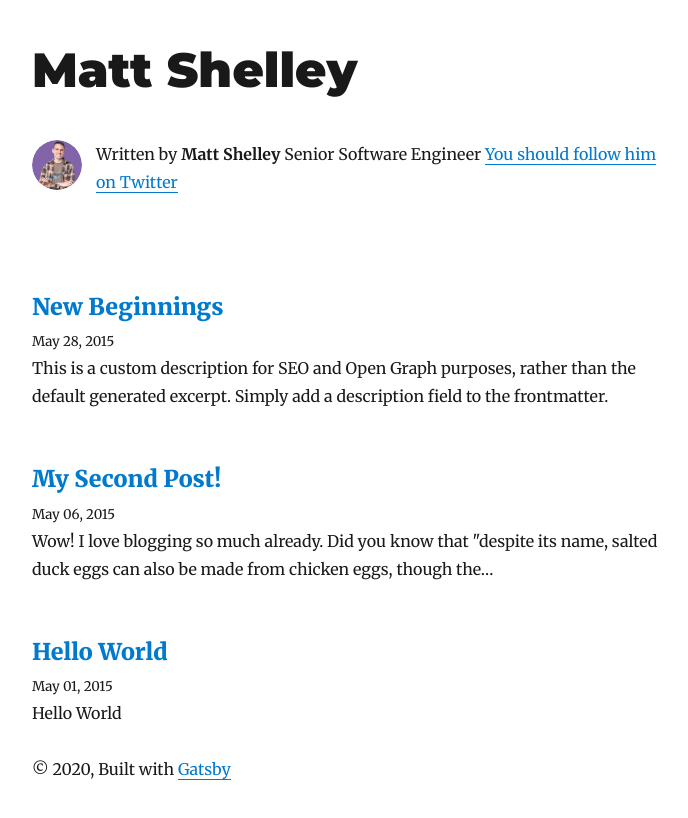
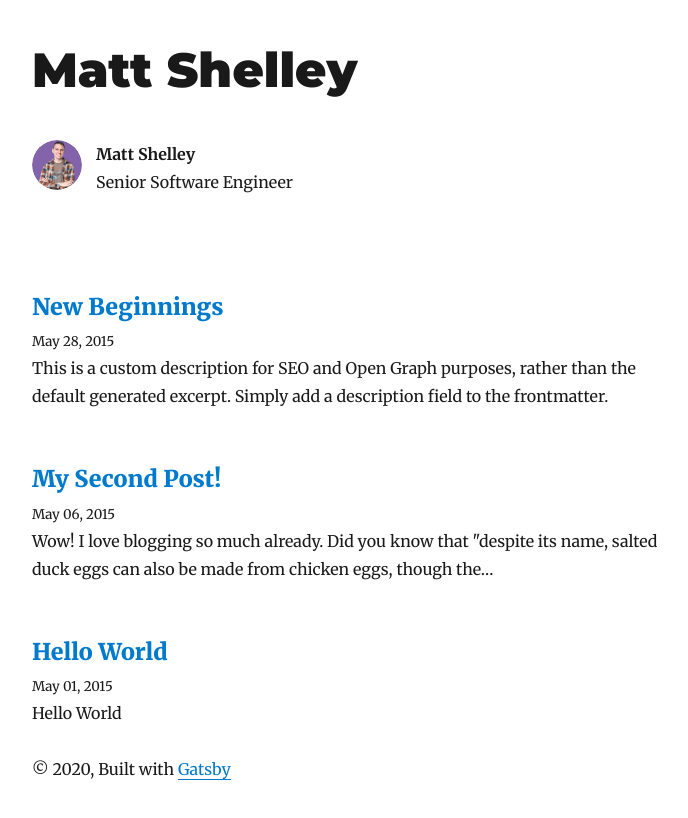
Before and after one commit to mattscripted/mattscripted.github.io, a Gatsby site: page / in a window 1280 px wide. Shown: the whole page, without its empty margins (293-981 px from the left). Built offline with nearby package versions, Linux system fonts and the light colour scheme; Gatsby itself is replaced by a stand-in of ours; some packages are replaced by stand-ins of ours.

Commit message:
Clean up bio text

```diff
--- a/src/components/bio.tsx
+++ b/src/components/bio.tsx
@@ -27,15 +27,13 @@ const Bio = () => {
             name
             summary
           }
-          social {
-            twitter
-          }
         }
       }
     }
   `)
 
-  const { author, social } = data.site.siteMetadata
+  const { author } = data.site.siteMetadata
+
   return (
     <div
       style={{
@@ -57,11 +55,9 @@ const Bio = () => {
         }}
       />
       <p>
-        Written by <strong>{author.name}</strong> {author.summary}
-        {' '}
-        <a href={`https://twitter.com/${social.twitter}`}>
-          You should follow him on Twitter
-        </a>
+        <strong>{author.name}</strong>
+        <br />
+        {author.summary}
       </p>
     </div>
   )
```
